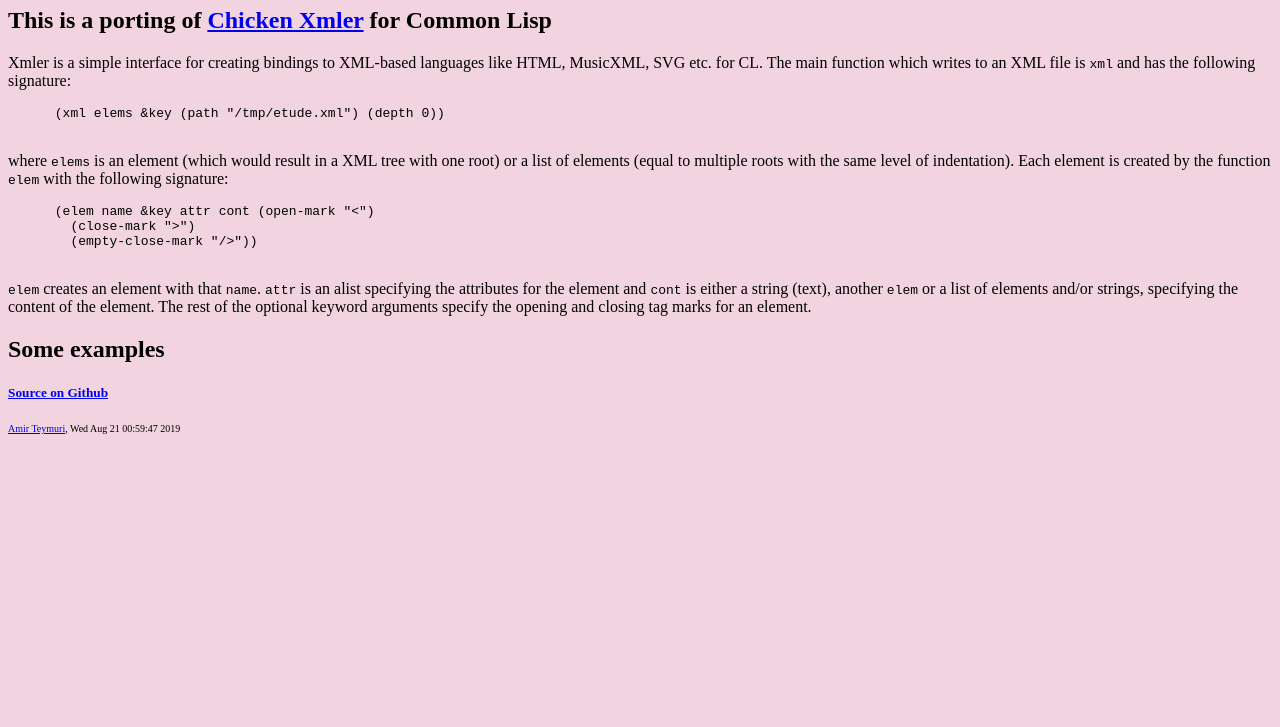
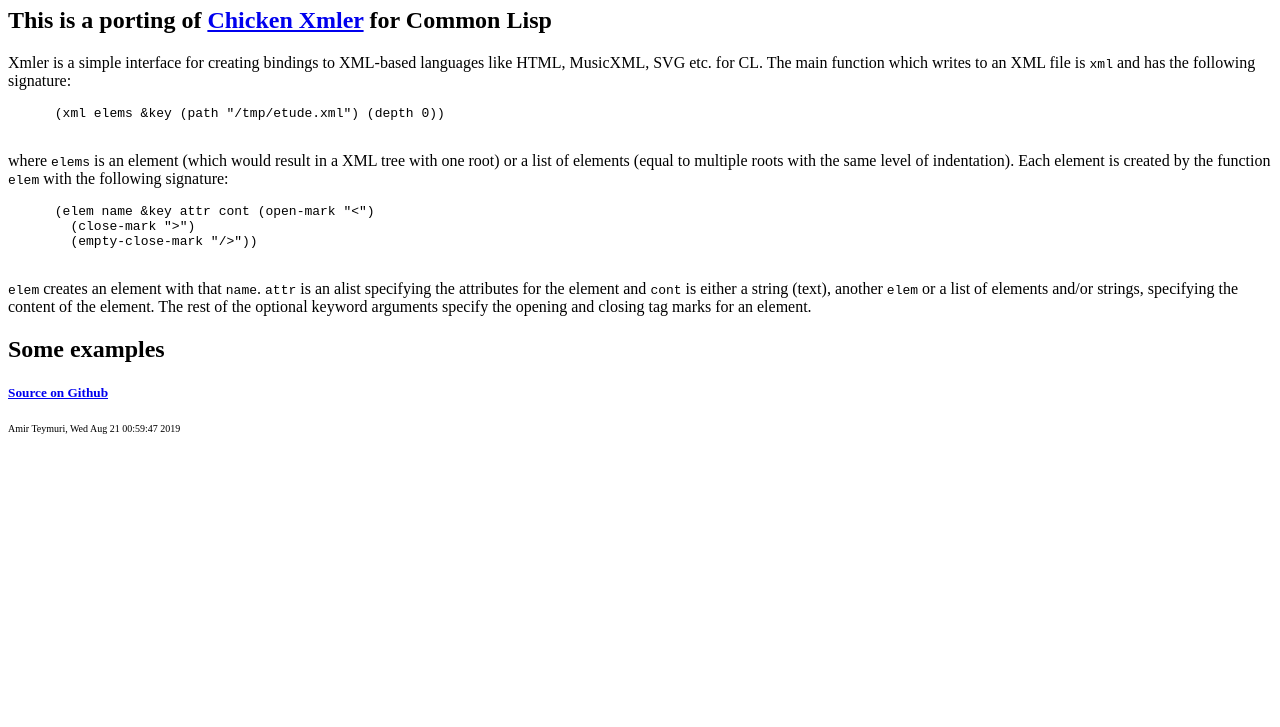
Before and after one commit to tester63/cl-xmler, a plain HTML site: page index.html in a window 1280 px wide. Shown: the part 73-800 px from the top of the page. Drawn offline with Linux system fonts and the light colour scheme.

Commit message:
no color

```diff
--- a/index.html
+++ b/index.html
@@ -3,7 +3,7 @@
  <head>
  <meta charset="UTF-8">
  </head>
-  <body bgcolor="#F1D4DF">
+  <body>
     <h1>Xmler</h1>
     <h2>This is a porting of <a href="https://amirteymuri.github.io/xmler/">Chicken Xmler</a> for Common Lisp</h2>
     <p>
@@ -33,5 +33,5 @@
     <h5><a href="https://github.com/amirteymuri/cl-xmler.git">Source on Github</a></h5>
 
   </body>
-  <p style="font-size:10px"><a href="http://amirteymuri.users.sourceforge.net/">Amir Teymuri</a>, Wed Aug 21 00:59:47 2019</p>
+  <p style="font-size:10px">Amir Teymuri, Wed Aug 21 00:59:47 2019</p>
  </html>
```
